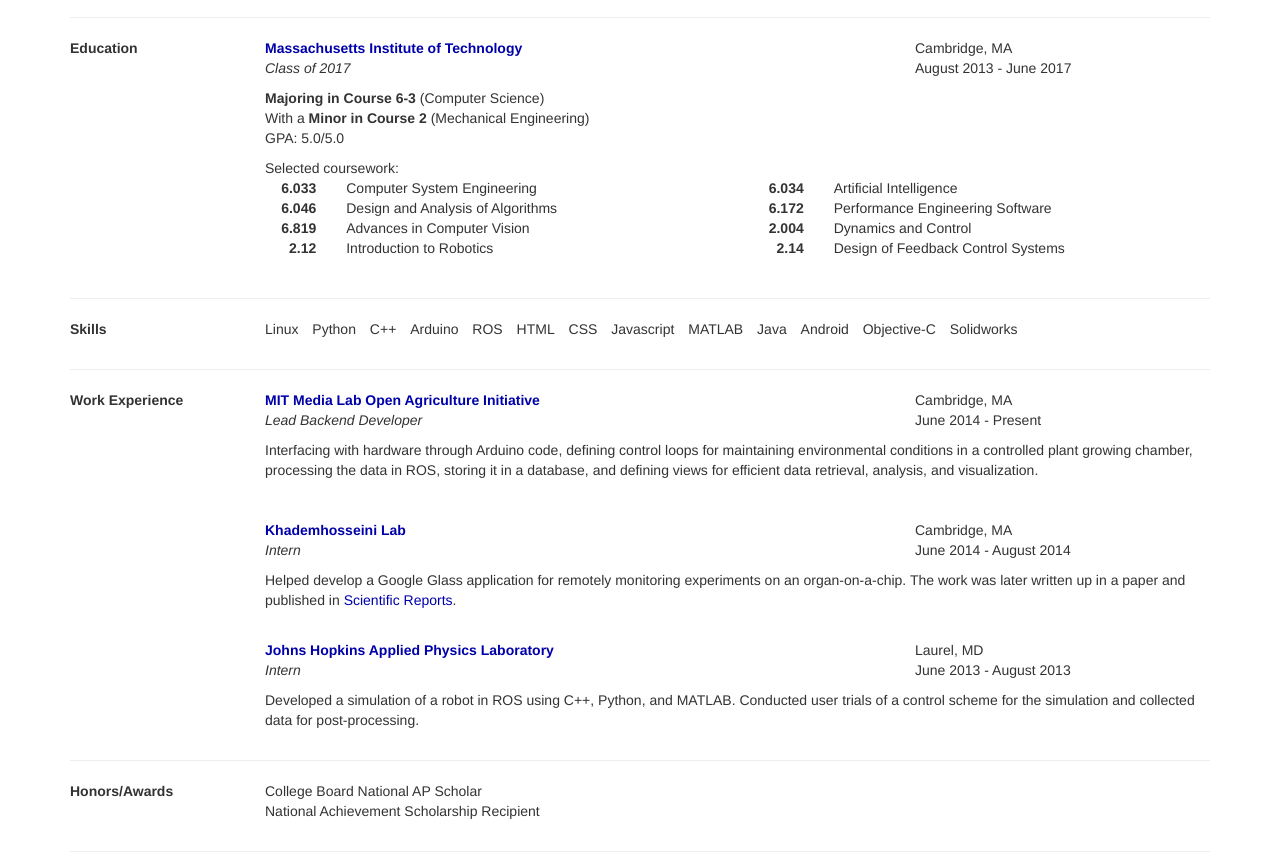
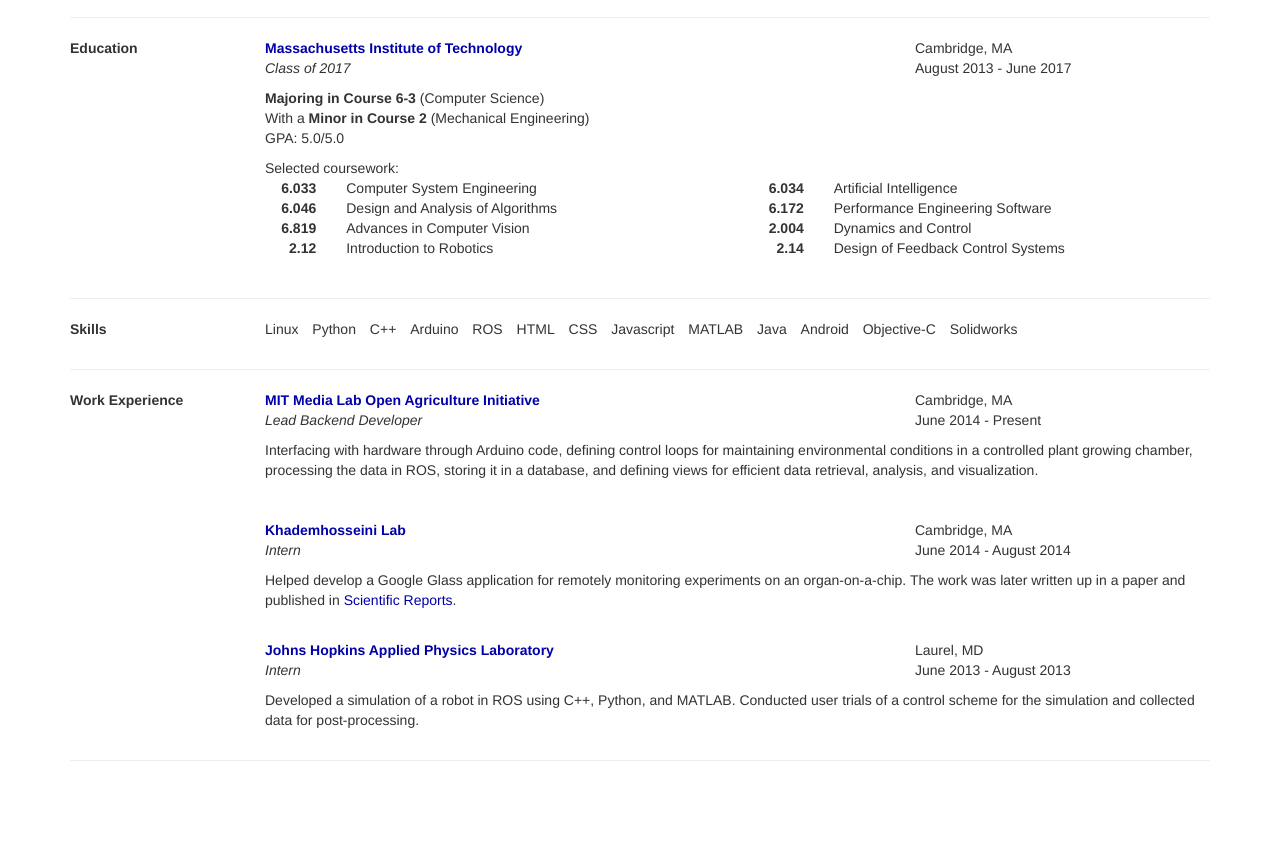
Before and after one commit to LeonChambers/leonchambers.github.io, a plain HTML site: page index.html in a window 1280 px wide. Shown: the part 126-984 px from the top of the page. After the commit the page ends 947 px from the top, so only its background shows below. Drawn offline with nearby package versions, Linux system fonts and the light colour scheme; grey boxes are pictures that could not be loaded.

Commit message:
Removed honors/awards

```diff
--- a/index.html
+++ b/index.html
@@ -187,17 +187,6 @@
         </div>
       </div><!-- Work Experience -->
       <hr />
-      <!-- Honors/Awards -->
-      <div class="row">
-        <div class="col-xs-2">
-          <strong>Honors/Awards</strong>
-        </div>
-        <div class="col-xs-10"><p>
-          College Board National AP Scholar<br>
-          National Achievement Scholarship Recipient
-        </p></div>
-      </div><!-- Honors/Awards -->
-      <hr />
       <!-- Links -->
       <div class="row visible-print-block">
         <div class="col-xs-12">
```
